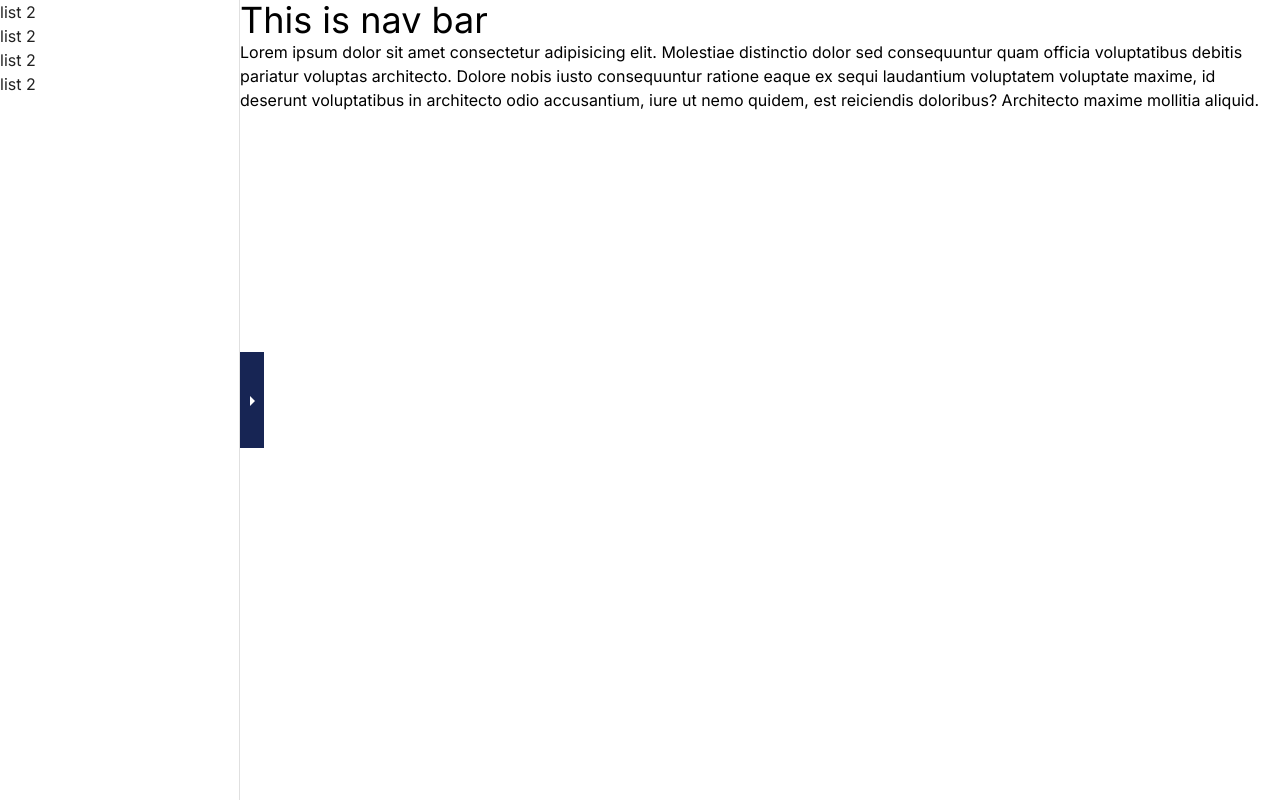
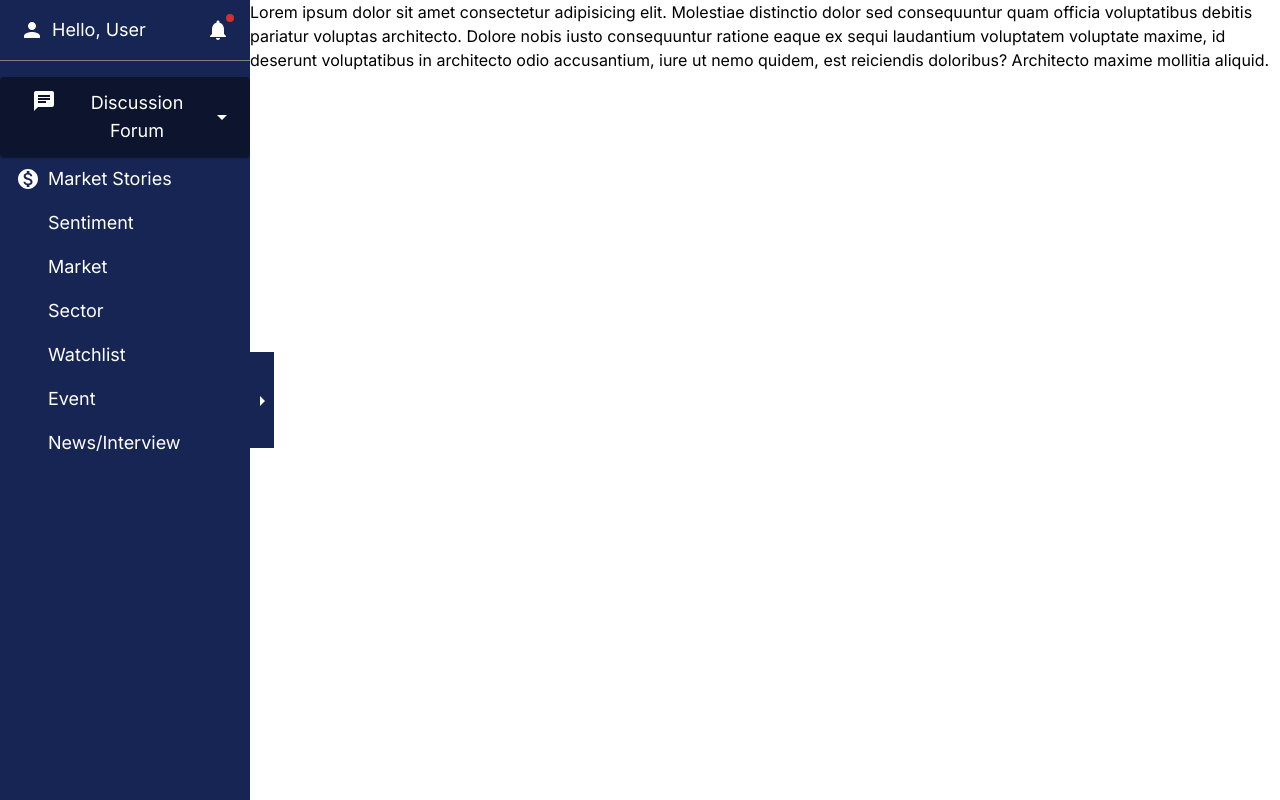
Before and after one commit to srssieam/Task-goIndia, a Next.js app: page / in a window 1280 px wide. Both pictures are taken after a click on the button 12 px from the left and 400 px from the top of the page. Built offline with nearby package versions, Linux system fonts and the light colour scheme.

Commit message:
complete dashboard layout design

```diff
--- a/src/components/MainLayout.jsx
+++ b/src/components/MainLayout.jsx
@@ -2,35 +2,35 @@
 import * as React from 'react';
 import ArrowRightIcon from '@mui/icons-material/ArrowRight';
 import Drawer from '@mui/material/Drawer';
+import SideBarMenus from './SideBarMenus';
 
 const MainLayout = ({ children }) => {
   const [open, setOpen] = React.useState(false);
 
   return (
     <div className='flex'>
-
+      {/* drawer */}
       <Drawer
         sx={{
           position: "relative",
-          width: 190,
+          width: 210,
           '@media (min-width: 768px)': {
-            width: 240,
+            width: 250,
           },
           '& .MuiDrawer-paper': {
-            width: 190,
+            width: 210,
+            border: "none",
             boxSizing: 'border-box',
             '@media (min-width: 768px)': {
-              width: 240,
+              width: 250,
             },
           },
         }}
         variant="persistent"
         open={open}
       >
-        <p>list 2</p>
-        <p>list 2</p>
-        <p>list 2</p>
-        <p>list 2</p>
+        {/* drawer menus */}
+        <SideBarMenus></SideBarMenus>
 
         <button onClick={() => setOpen(!open)} className='xl:hidden absolute top-[50%] bottom-[50%] right-0 -translate-y-[50%] h-24 w-6 bg-blue-950 text-white'>
           <ArrowRightIcon className='text-3xl' />
@@ -39,16 +39,14 @@ const MainLayout = ({ children }) => {
 
       {/* layout body */}
       <div className='relative h-[100vh] '>
-        <div className={`transition-all duration-200 ease-out  -ml-[190px] md:-ml-[240px]  ${open ? "xl:-ml-0" : "xl:-ml-[240px]"}`}>
+        <div className={`transition-all duration-200 ease-out  -ml-[210px] md:-ml-[250px]  ${open ? "xl:-ml-0" : "xl:-ml-[250px]"}`}>
+
+          {/* drawer toggle button */}
           <button onClick={() => setOpen(!open)} className='absolute top-[50%] bottom-[50%] -translate-y-[50%] h-24 w-6 bg-blue-950 text-white'>
             <ArrowRightIcon className='text-3xl' />
           </button>
 
-          {/* top bar for large screen */}
-          <h1 className='text-4xl'>This is nav bar</h1>
-          <div className=''>
             {children}
-          </div>
         </div>
       </div>
     </div>
--- /dev/null
+++ b/src/components/SideBarMenus.jsx
@@ -0,0 +1,86 @@
+import React from 'react';
+import PersonIcon from '@mui/icons-material/Person';
+import NotificationsIcon from '@mui/icons-material/Notifications';
+import { Accordion, AccordionDetails, AccordionSummary, Badge, Divider } from '@mui/material';
+import ChatIcon from '@mui/icons-material/Chat';
+import ArrowDropDownIcon from '@mui/icons-material/ArrowDropDown';
+import MonetizationOnIcon from '@mui/icons-material/MonetizationOn';
+
+const SideBarMenus = () => {
+    return (
+        <div className='bg-blue-950 w-full h-full text-white text-sm: lg:text-lg'>
+            {/* drawer header */}
+            <div>
+                <div className='flex  items-center justify-between px-5 py-4'>
+                    <div className='flex gap-2 items-center '>
+                        <PersonIcon className='text-lg: lg:text-3xl'></PersonIcon>
+                        Hello, User
+                    </div>
+                    <Badge color="error" variant="dot">
+                        <NotificationsIcon className='text-lg: lg:text-3xl' />
+                    </Badge>
+                </div>
+                <Divider sx={{ borderColor: "gray" }}></Divider>
+            </div>
+
+            {/* menus */}
+            <div className='flex flex-col py-4'>
+
+                <Accordion sx={{ backgroundColor: "rgb(0 0 0 / 0.45)", padding: "0px 0px", paddingLeft: "16px", color: "white", display: "block" }}>
+                    <AccordionSummary
+                        // sx={{padding:"0px 0px"}}
+                        expandIcon={<ArrowDropDownIcon sx={{ color: "white", display: "block" }} />}
+                        aria-controls="panel1-content"
+                        id="panel1-header"
+                    >
+                        <button className='flex gap-2 w-full'>
+                            <ChatIcon />
+                            <p>Discussion Forum</p>
+                        </button>
+                    </AccordionSummary>
+                    <AccordionDetails>
+                        <button className='flex gap-2 items-center w-full px-4 py-2 hover:bg-black/40'>
+                            <p className='ml-1'>Sector</p>
+                        </button>
+                        <button className='flex gap-2 items-center w-full px-4 py-2 hover:bg-black/40'>
+                            <p className='ml-1'>Watchlist</p>
+                        </button>
+                        <button className='flex gap-2 items-center w-full px-4 py-2 hover:bg-black/40'>
+                            <p className='ml-1'>Event</p>
+                        </button>
+                        <button className='flex gap-2 items-center w-full px-4 py-2 hover:bg-black/40'>
+                            <p className='ml-1'>News/Interview</p>
+                        </button>
+                    </AccordionDetails>
+                </Accordion>
+
+                <button className='flex gap-2 items-center w-full px-4 py-2 hover:bg-black/40'>
+                    <MonetizationOnIcon />
+                    <p>Market Stories</p>
+                </button>
+
+                <button className='flex gap-2 items-center w-full px-4 py-2 hover:bg-black/40'>
+                    <p className='ml-8'>Sentiment</p>
+                </button>
+                <button className='flex gap-2 items-center w-full px-4 py-2 hover:bg-black/40'>
+                    <p className='ml-8'>Market</p>
+                </button>
+                <button className='flex gap-2 items-center w-full px-4 py-2 hover:bg-black/40'>
+                    <p className='ml-8'>Sector</p>
+                </button>
+                <button className='flex gap-2 items-center w-full px-4 py-2 hover:bg-black/40'>
+                    <p className='ml-8'>Watchlist</p>
+                </button>
+                <button className='flex gap-2 items-center w-full px-4 py-2 hover:bg-black/40'>
+                    <p className='ml-8'>Event</p>
+                </button>
+                <button className='flex gap-2 items-center w-full px-4 py-2 hover:bg-black/40'>
+                    <p className='ml-8'>News/Interview</p>
+                </button>
+
+            </div>
+        </div>
+    );
+};
+
+export default SideBarMenus;
```
